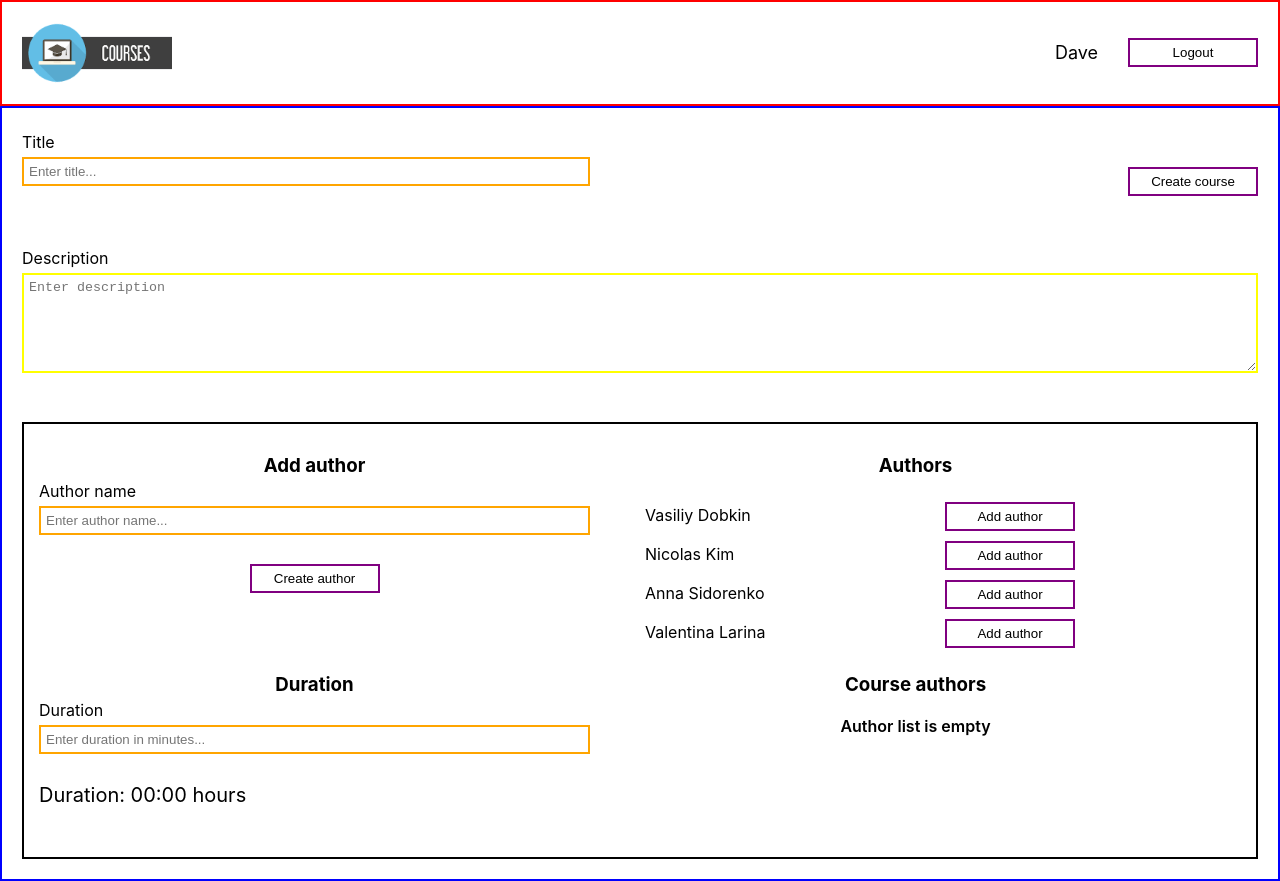
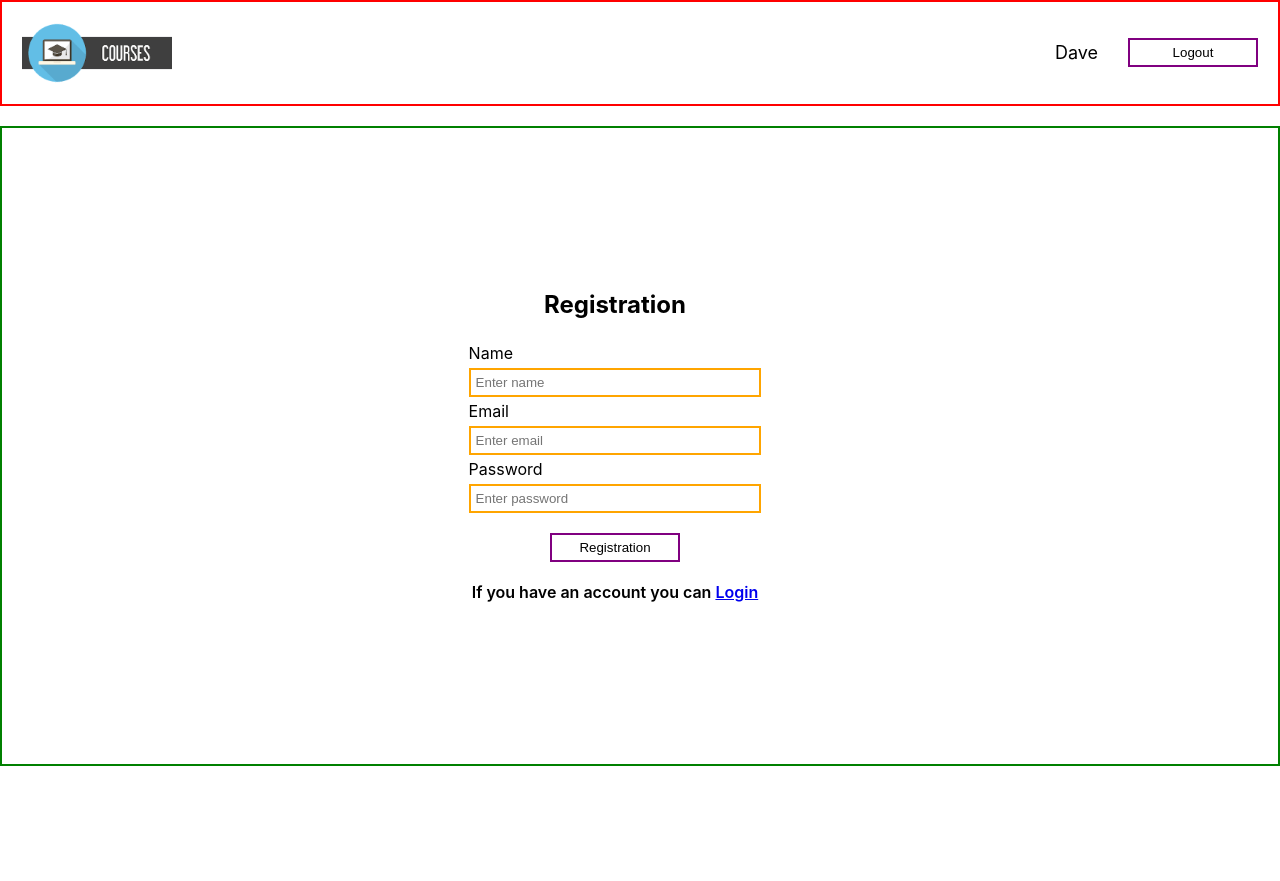
Before and after one commit to NataliiaChapai/EPAM_LAB_React, a React (Create React App) app: page /registration in a window 1280 px wide. After the commit the page ends 800 px from the top, so only its background shows below. Built offline with nearby package versions, Linux system fonts and the light colour scheme.

Commit message:
adds Registration component

```diff
--- a/src/App.jsx
+++ b/src/App.jsx
@@ -6,6 +6,7 @@
 
 import { Global } from './Global.styled';
 import { Login } from './components/Login';
+import { Registration } from './components/Registration/Registration';
 
 function App() {
 	const navigate = useNavigate();
@@ -35,10 +36,7 @@
 			<Header></Header>
 			<Routes>
 				<Route path='/login' element={<Login />} />
-				<Route
-					path='/registration'
-					element={<CreateCourse onHandleClick={createCourse} />}
-				/>
+				<Route path='/registration' element={<Registration />} />
 				<Route
 					path='/courses/add'
 					element={<CreateCourse onHandleClick={createCourse} />}
--- a/src/common/Input/Input.jsx
+++ b/src/common/Input/Input.jsx
@@ -2,10 +2,11 @@
 
 import { Label, StyledInput } from './Input.styled';
 
-export const Input = ({ labelText, placeholderText, onChange, type }) => (
+export const Input = ({ labelText, placeholderText, onChange, type, name }) => (
 	<Label>
 		{labelText}
 		<StyledInput
+			name={name ?? 'name'}
 			type={type ?? 'text'}
 			placeholder={placeholderText}
 			onChange={onChange}
@@ -18,4 +19,5 @@
 	labelText: PropTypes.string,
 	onChange: PropTypes.func,
 	type: PropTypes.string,
+	name: PropTypes.string,
 };
--- a/src/components/Login/Login.jsx
+++ b/src/components/Login/Login.jsx
@@ -1,21 +1,65 @@
-import { Link } from 'react-router-dom';
+import { Link, useNavigate } from 'react-router-dom';
+import { useState } from 'react';
+
 import { Button, Input } from '../../common';
 import { StyledP } from '../CreateCourse/components/CourseAuthors/CourseAuthors.styled';
 
-import { StyledFlexColumn, StyledSection } from './Login.styled';
-import { StyledCenterItem } from './Login.styled';
+import {
+	StyledFlexColumn,
+	StyledSection,
+	StyledCenterItem,
+} from './Login.styled';
 
-export const Login = () => (
+export const Login = () => {
+	const [email, setEmail] = useState('');
+	const [password, setPassword] = useState('');
+	let navigate = useNavigate();
+
+	const handleChange = ({ target: { name, value } }) => {
+		switch (name) {
+			case 'email':
+				return setEmail(value);
+			case 'password':
+				return setPassword(value);
+			default:
+				return;
+		}
+	};
+
+	const handleSubmit = (event) => {
+		event.preventDefault();
+		const reqBody = { email, password };
+		console.log(reqBody);
+		setEmail('');
+		setPassword('');
+		navigate('/courses');
+	};
+
+	return (
 		<StyledSection>
 			<StyledCenterItem>
 				<h2>Login</h2>
+				<form onSubmit={handleSubmit}>
 					<StyledFlexColumn>
-				<Input placeholderText='Enter email' labelText='Email'></Input>
-				<Input placeholderText='Enter password' labelText='Password'></Input>
+						<Input
+							type='email'
+							name='email'
+							value={email}
+							placeholderText='Enter email'
+							labelText='Email'
+							onChange={handleChange}
+						></Input>
+						<Input
+							type='password'
+							name='password'
+							value={password}
+							placeholderText='Enter password'
+							labelText='Password'
+							onChange={handleChange}
+						></Input>
 					</StyledFlexColumn>
-			<div>
 					<Button buttonText='Login'></Button>
-			</div>
+				</form>
 
 				<StyledP>
 					<span>If you not have an account you can </span>
@@ -24,3 +68,4 @@
 			</StyledCenterItem>
 		</StyledSection>
 	);
+};
--- a/src/components/Registration/Registration.jsx
+++ b/src/components/Registration/Registration.jsx
@@ -0,0 +1,81 @@
+import { Link, useNavigate } from 'react-router-dom';
+import { useState } from 'react';
+
+import { Button, Input } from '../../common';
+
+import { StyledP } from '../CreateCourse/components/CourseAuthors/CourseAuthors.styled';
+import {
+	StyledFlexColumn,
+	StyledSection,
+	StyledCenterItem,
+} from '../Login/Login.styled';
+
+export const Registration = () => {
+	const [name, setName] = useState('');
+	const [email, setEmail] = useState('');
+	const [password, setPassword] = useState('');
+	let navigate = useNavigate();
+
+	const handleChange = ({ target: { name, value } }) => {
+		switch (name) {
+			case 'name':
+				return setName(value);
+			case 'email':
+				return setEmail(value);
+			case 'password':
+				return setPassword(value);
+			default:
+				return;
+		}
+	};
+
+	const handleSubmit = (event) => {
+		event.preventDefault();
+		const reqBody = { name, email, password };
+		console.log(reqBody);
+		setEmail('');
+		setPassword('');
+		navigate('/courses');
+	};
+
+	return (
+		<StyledSection>
+			<StyledCenterItem>
+				<h2>Registration</h2>
+				<form onSubmit={handleSubmit}>
+					<StyledFlexColumn>
+						<Input
+							name='name'
+							value={name}
+							placeholderText='Enter name'
+							labelText='Name'
+							onChange={handleChange}
+						></Input>
+						<Input
+							type='email'
+							name='email'
+							value={email}
+							placeholderText='Enter email'
+							labelText='Email'
+							onChange={handleChange}
+						></Input>
+						<Input
+							type='password'
+							name='password'
+							value={password}
+							placeholderText='Enter password'
+							labelText='Password'
+							onChange={handleChange}
+						></Input>
+					</StyledFlexColumn>
+					<Button buttonText='Registration'></Button>
+				</form>
+
+				<StyledP>
+					<span>If you have an account you can </span>
+					<Link to='/login'>Login</Link>
+				</StyledP>
+			</StyledCenterItem>
+		</StyledSection>
+	);
+};
```
Lines whose indentation alone changed are shown as unchanged.
